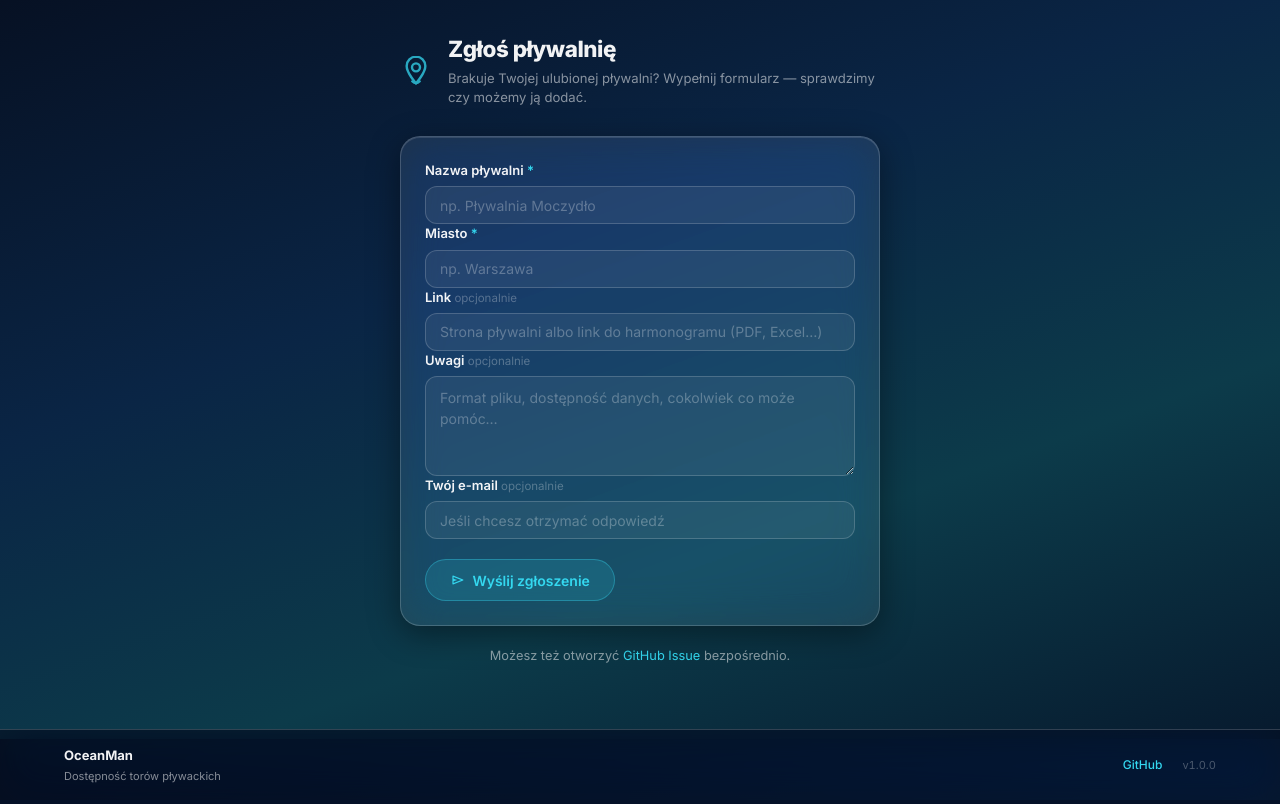
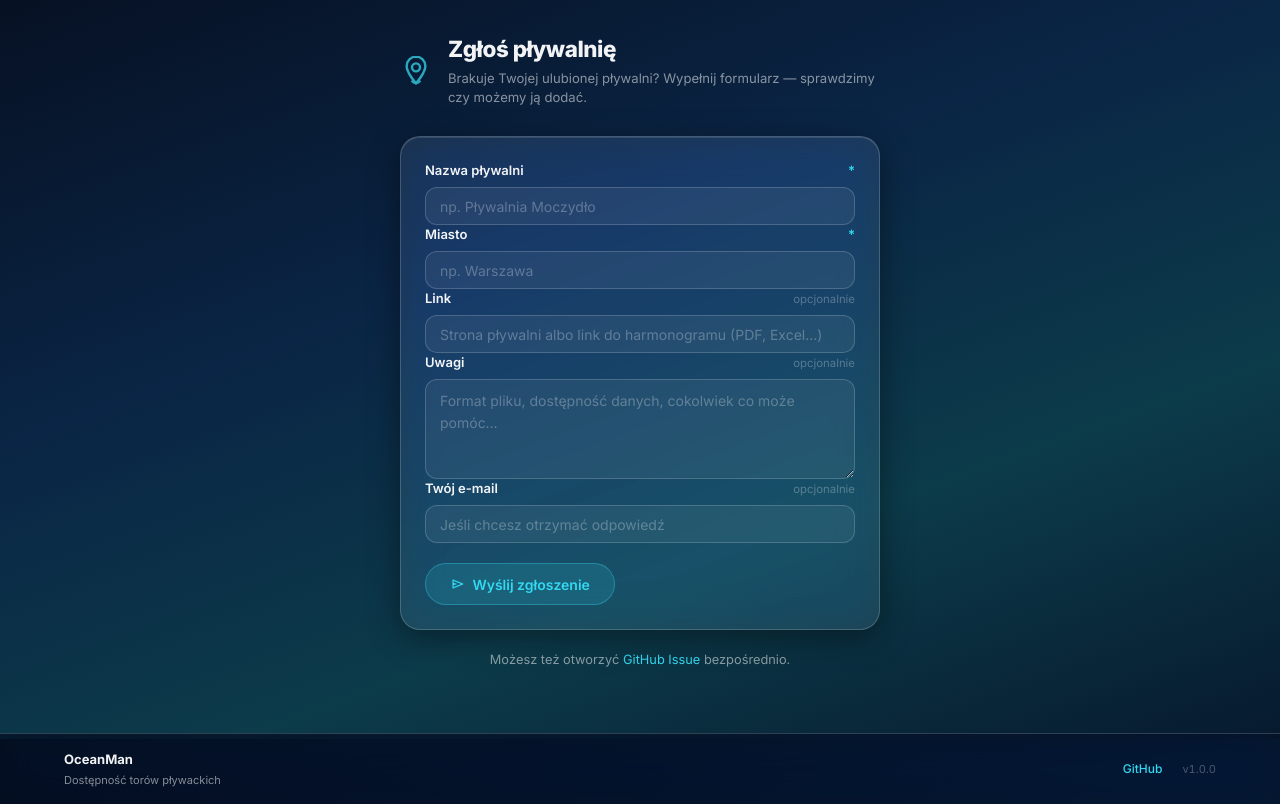
Before and after one commit to hgawryluk/OceanMan, a Flask app: page /suggest in a window 1280 px wide. Shown: the part 61-865 px from the top of the page. Before the commit the page ends 844 px from the top, so only its background shows below. Run offline with Flask 3, Linux system fonts and the light colour scheme.

Commit message:
Clean up suggest form label alignment and spacing
- Labels use flex with justify-content: space-between
- opcjonalnie text right-aligned, visually separated from field name
- Increased gap between form groups for better breathing room

Co-Authored-By: Claude Sonnet 4.6 <noreply@anthropic.com>

```diff
--- a/static/style.css
+++ b/static/style.css
@@ -649,7 +649,7 @@ body {
     padding: 1.5rem;
     display: flex;
     flex-direction: column;
-    gap: 1rem;
+    gap: 1.125rem;
 }
 
 .suggest-card--unconfigured {
@@ -664,17 +664,21 @@ body {
 .form-group {
     display: flex;
     flex-direction: column;
-    gap: 0.35rem;
+    gap: 0.4rem;
 }
 
 .form-label {
     font-size: 0.8125rem;
     font-weight: 600;
     color: var(--c-text);
+    display: flex;
+    justify-content: space-between;
+    align-items: baseline;
+    gap: 0.5rem;
 }
 
 .form-required { color: var(--c-accent); }
-.form-optional { font-size: 0.72rem; font-weight: 400; color: var(--c-faint); }
+.form-optional { font-size: 0.71rem; font-weight: 400; color: var(--c-faint); flex-shrink: 0; }
 
 .form-hint {
     font-size: 0.72rem;
```
